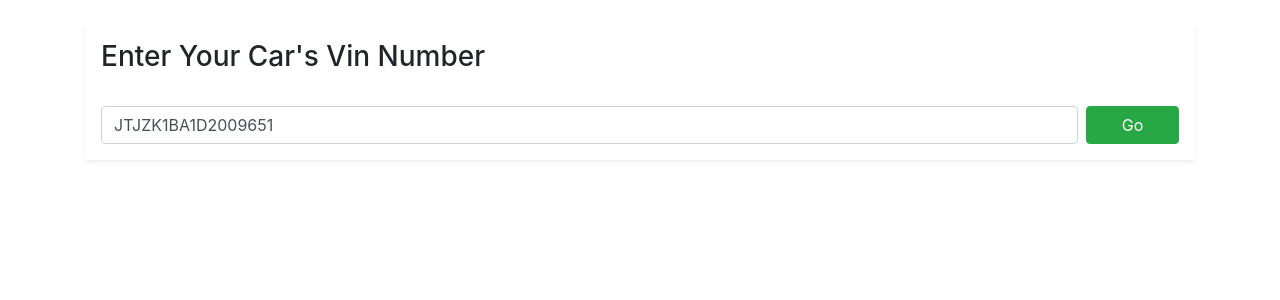
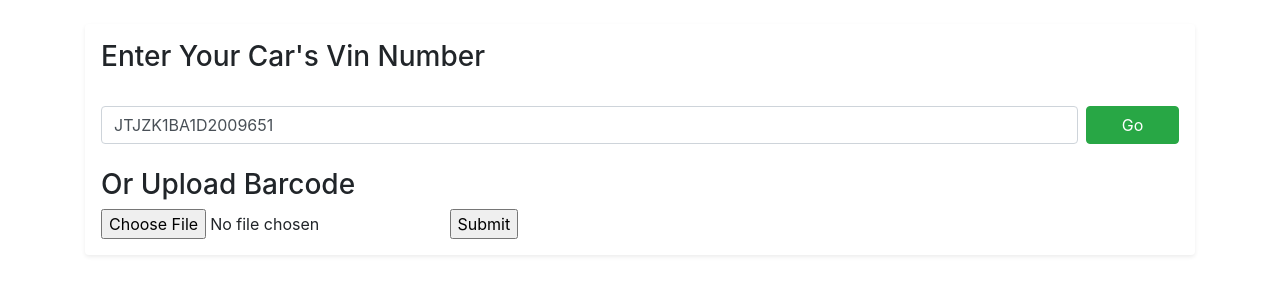
Before and after one commit to JosephShepin/CarBin, a Flask app: page / in a window 1280 px wide. Shown: the top 300 px of the page. Run offline with Flask 2, Linux system fonts and the light colour scheme; some libraries are stand-ins or nearby versions.

Commit message:
barcode scanning

```diff
--- a/app.py
+++ b/app.py
@@ -1,4 +1,9 @@
-from flask import Flask,render_template, jsonify, make_response
+
+
+from flask import Flask,render_template, jsonify, make_response, request
+import os
+from pyzbar import pyzbar
+from PIL import Image
 
 app = Flask(__name__)
 
@@ -14,5 +19,20 @@ def results():
 def postData():
     return {"h":"i"}
 
+
+@app.route('/upload', methods=['POST'])
+def upload_file():
+    if request.method == 'POST':
+        if 'file1' not in request.files:
+            return 'there is no file1 in form!'
+        file1 = request.files['file1']
+        path = os.path.join("./upload", file1.filename)
+        file1.save(path)
+        info = pyzbar.decode(Image.open(path))
+        vin = info[0][0].decode("utf-8")
+        os.remove(path)
+        return vin
+
+
 if __name__ == '__main__':
     app.run(host='0.0.0.0', debug=True)
--- /dev/null
+++ b/image.py
@@ -0,0 +1,6 @@
+from pyzbar import pyzbar
+from PIL import Image
+info = pyzbar.decode(Image.open('upload/barcode.jpg'))
+newstr = info[0][0].decode("utf-8")
+
+print(newstr)
--- a/templates/collect.html
+++ b/templates/collect.html
@@ -36,7 +36,15 @@
                 <input class="form-control" id="vin-input" value="JTJZK1BA1D2009651" placeholder="Car's Vin Number" />
                 <div style="width:100px; margin-left: 8px;" onClick="getData()" class="btn btn-success">Go</div>
             </div>
+            <br>
+            <h3>Or Upload Barcode</h3>
+            <form method="post" action="/upload" enctype="multipart/form-data">
+              <input type="file" name="file1">
+              <input type="submit">
+            </form>
+
         </div>
+
     </div>
 </body>
 
```
Also changed, not shown: 1 other file.
